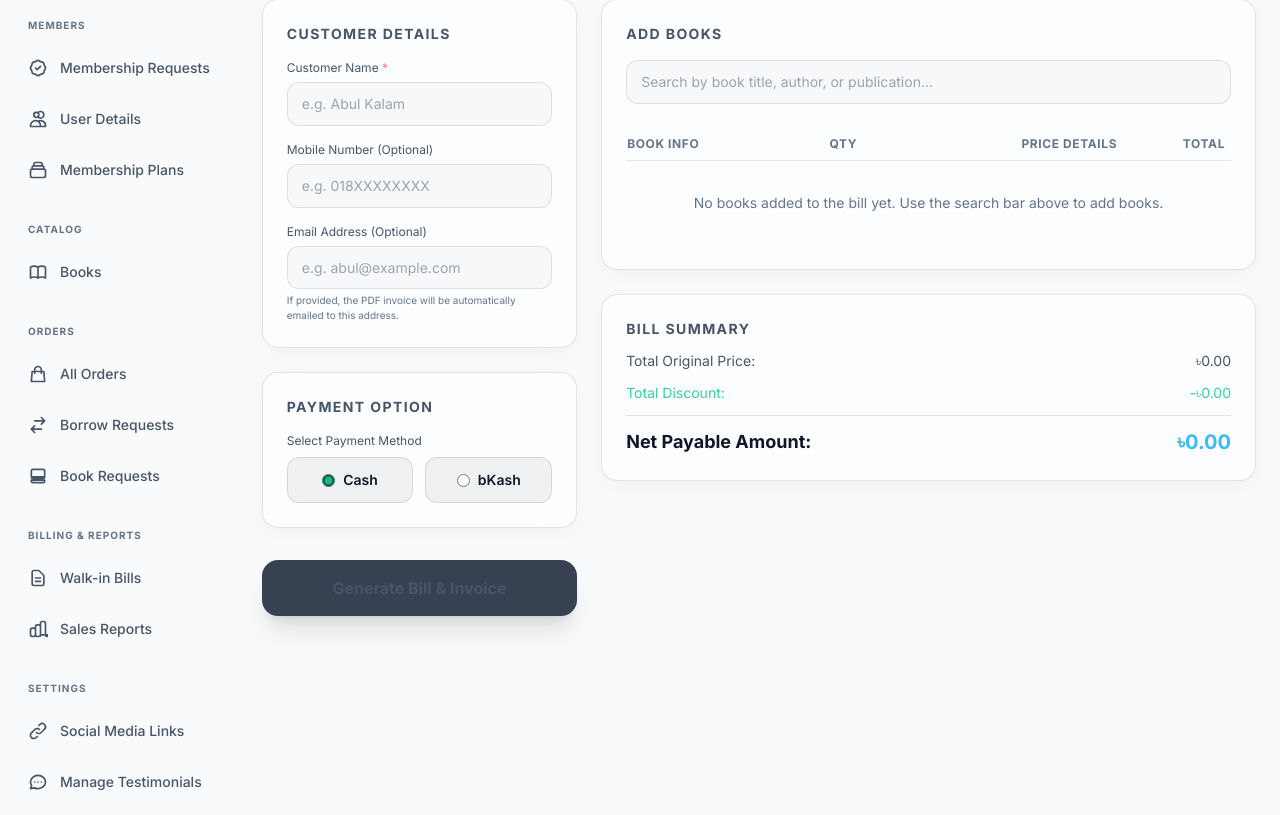
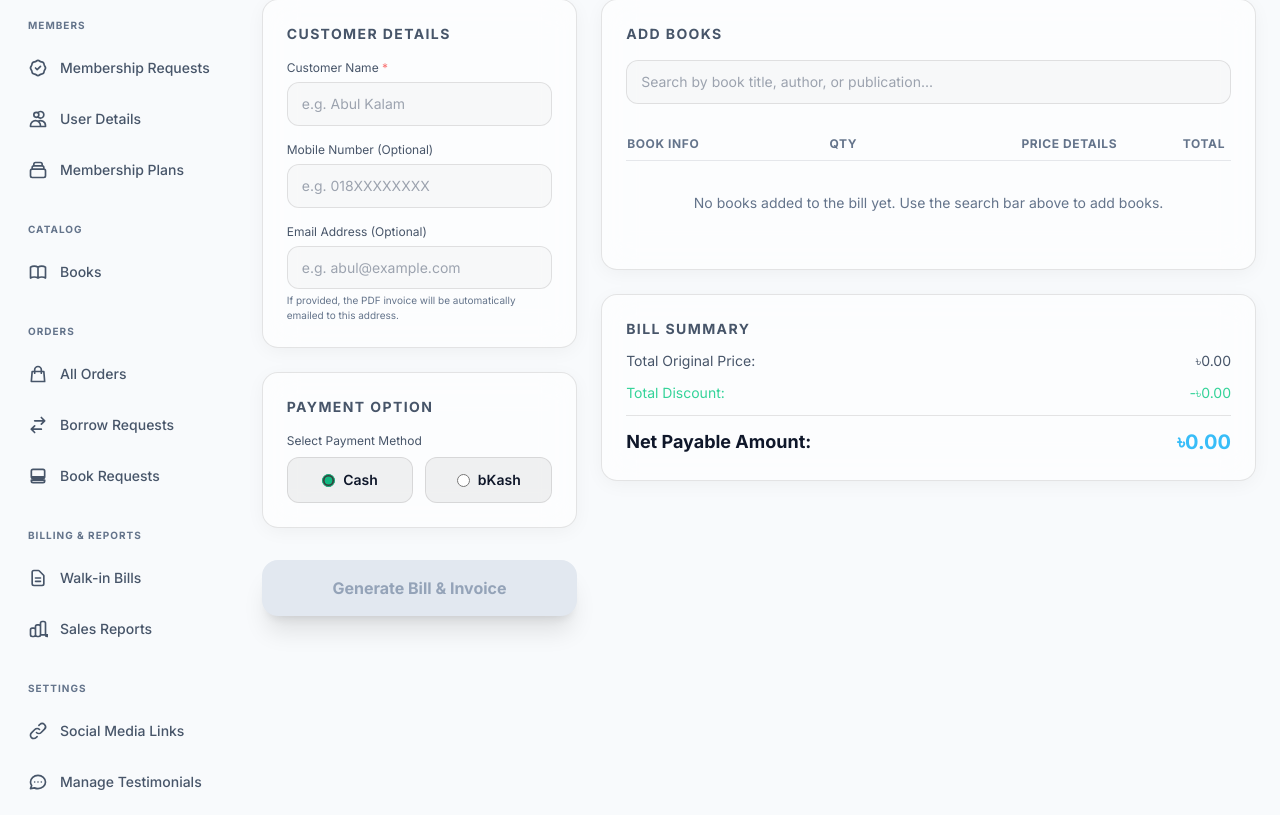
Before and after one commit to md-imam75/Youth-Club-Library, a Django app: page /admin-panel/billing/make/ in a window 1280 px wide. Shown: the part 150-965 px from the top of the page. Run offline with Django 4.2, Linux system fonts and the light colour scheme; the visitor is signed in with stand-in values (Sample User, id 1); some libraries are stand-ins or nearby versions.

Commit message:
fix: Fix light mode visibility issues in make_bill template

```diff
--- a/templates/admin_panel/make_bill.html
+++ b/templates/admin_panel/make_bill.html
@@ -56,7 +56,7 @@
 
       <div class="pt-2">
         <button type="submit" id="submit-btn" disabled
-                class="w-full py-4 rounded-2xl font-bold text-base transition-all shadow-xl bg-gray-700 dark:text-gray-400 text-slate-600 cursor-not-allowed">
+                class="w-full py-4 rounded-2xl font-bold text-base transition-all shadow-xl bg-slate-200 dark:bg-gray-800 text-slate-400 dark:text-gray-500 cursor-not-allowed">
           Generate Bill & Invoice
         </button>
       </div>
@@ -72,7 +72,7 @@
           <input type="text" id="book-search" oninput="handleSearch(event)" placeholder="Search by book title, author, or publication..." class="form-input" autocomplete="off" />
 
           <!-- Search results dropdown -->
-          <div id="search-results" class="absolute left-0 right-0 mt-2 bg-slate-900 border dark:border-white/10 border-black/10 rounded-2xl max-h-60 overflow-y-auto hidden z-10 shadow-2xl">
+          <div id="search-results" class="absolute left-0 right-0 mt-2 bg-white dark:bg-slate-900 border dark:border-white/10 border-black/10 rounded-2xl max-h-60 overflow-y-auto hidden z-10 shadow-2xl">
             <!-- Results injected here -->
           </div>
         </div>
@@ -140,7 +140,7 @@
       if (data.books && data.books.length > 0) {
         data.books.forEach(book => {
           const item = document.createElement('div');
-          item.className = 'flex items-center justify-between p-3 border-b dark:border-white/5 border-black/10 hover:dark:bg-white/5 bg-black/5 cursor-pointer transition-colors';
+          item.className = 'flex items-center justify-between p-3 border-b dark:border-white/5 border-black/10 hover:bg-slate-100 hover:dark:bg-white/5 cursor-pointer transition-colors';
 
           let priceHTML = '';
           if (book.offer_price) {
@@ -242,7 +242,7 @@
         </tr>
       `;
       submitBtn.disabled = true;
-      submitBtn.className = 'w-full py-4 rounded-2xl font-bold text-base transition-all shadow-xl bg-gray-700 dark:text-gray-400 text-slate-600 cursor-not-allowed';
+      submitBtn.className = 'w-full py-4 rounded-2xl font-bold text-base transition-all shadow-xl bg-slate-200 dark:bg-gray-800 text-slate-400 dark:text-gray-500 cursor-not-allowed';
       calculateSummary();
       return;
     }
```
